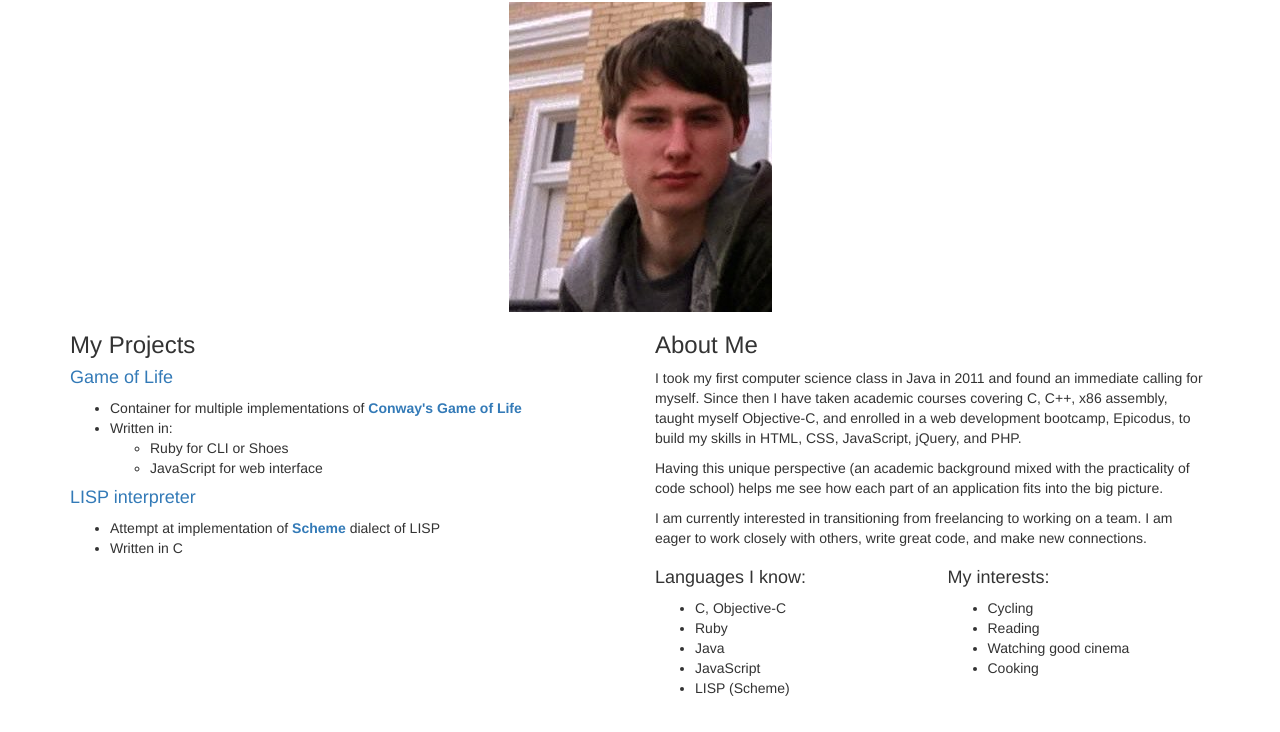
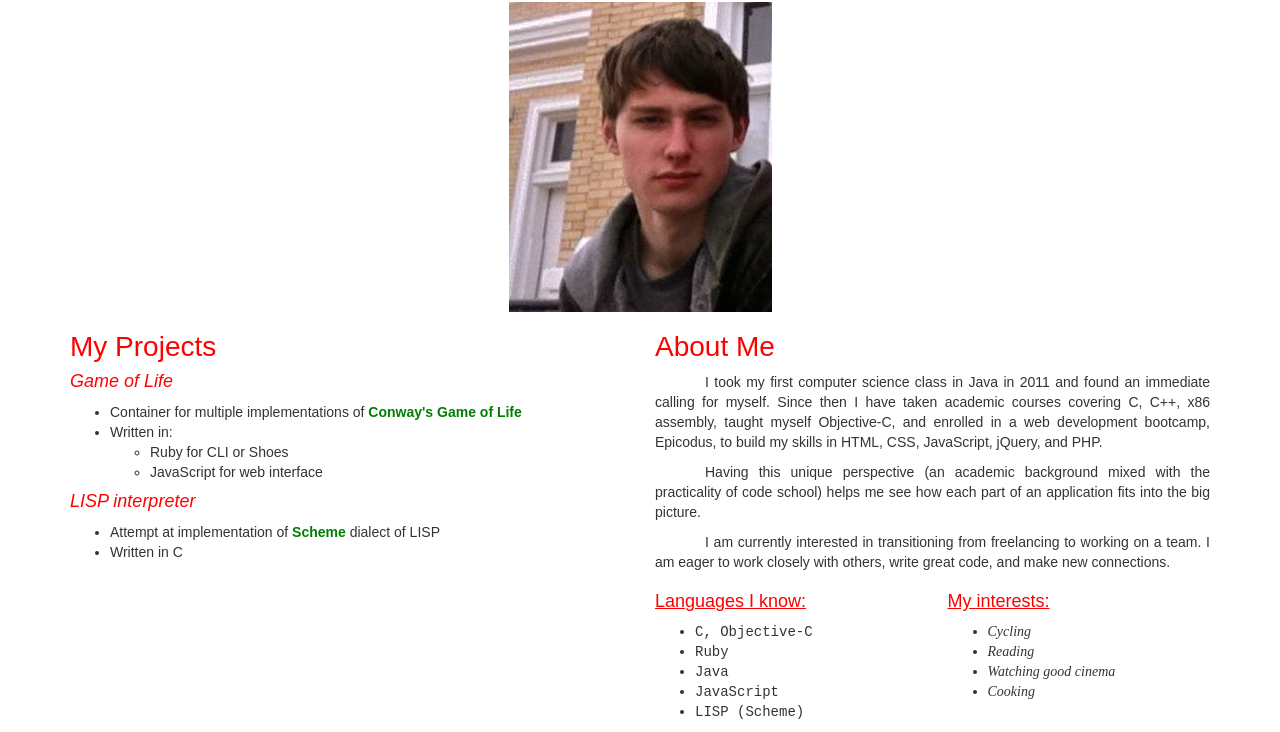
Before and after one commit to ptown-epicodus/portfolio, a plain HTML site: page index.html in a window 1280 px wide. Shown: the part 121-853 px from the top of the page. Before the commit the page ends 829 px from the top, so only its background shows below. Drawn offline with Linux system fonts and the light colour scheme.

Commit message:
Add styles

```diff
--- a/css/styles.css
+++ b/css/styles.css
@@ -1,3 +1,7 @@
+body {
+  font-family: Arial;
+}
+
 #title {
   font-family: "Times New Roman", serif;
   text-align: center;
@@ -13,3 +17,42 @@
   margin-left: auto;
   margin-right: auto;
 }
+
+h3,
+h4 {
+  color: red;
+}
+
+#projects h3,
+#about-me h3 {
+  font-size: 28px;
+}
+
+.project h4 {
+    font-style: italic;
+}
+
+#about-me h4 {
+  text-decoration: underline;
+}
+
+#about-me p {
+  text-indent: 50px;
+  text-align: justify;
+}
+
+#about-me ul {
+  font-family: serif;
+}
+
+#languages ul {
+  font-family: monospace;
+}
+
+#interests ul {
+  font-style: italic;
+}
+
+a {
+  color: green;
+}
--- a/index.html
+++ b/index.html
@@ -70,7 +70,7 @@
             make new connections.
           </p>
           <div class="row">
-            <div class="col-md-6">
+            <div id="languages" class="col-md-6">
               <h4>Languages I know:</h4>
               <ul>
                 <li>C, Objective-C</li>
@@ -80,7 +80,7 @@
                 <li>LISP (Scheme)</li>
               </ul>
             </div>
-            <div class="col-md-6">
+            <div id="interests" class="col-md-6">
               <h4>My interests:</h4>
               <ul>
                 <li>Cycling</li>
```
